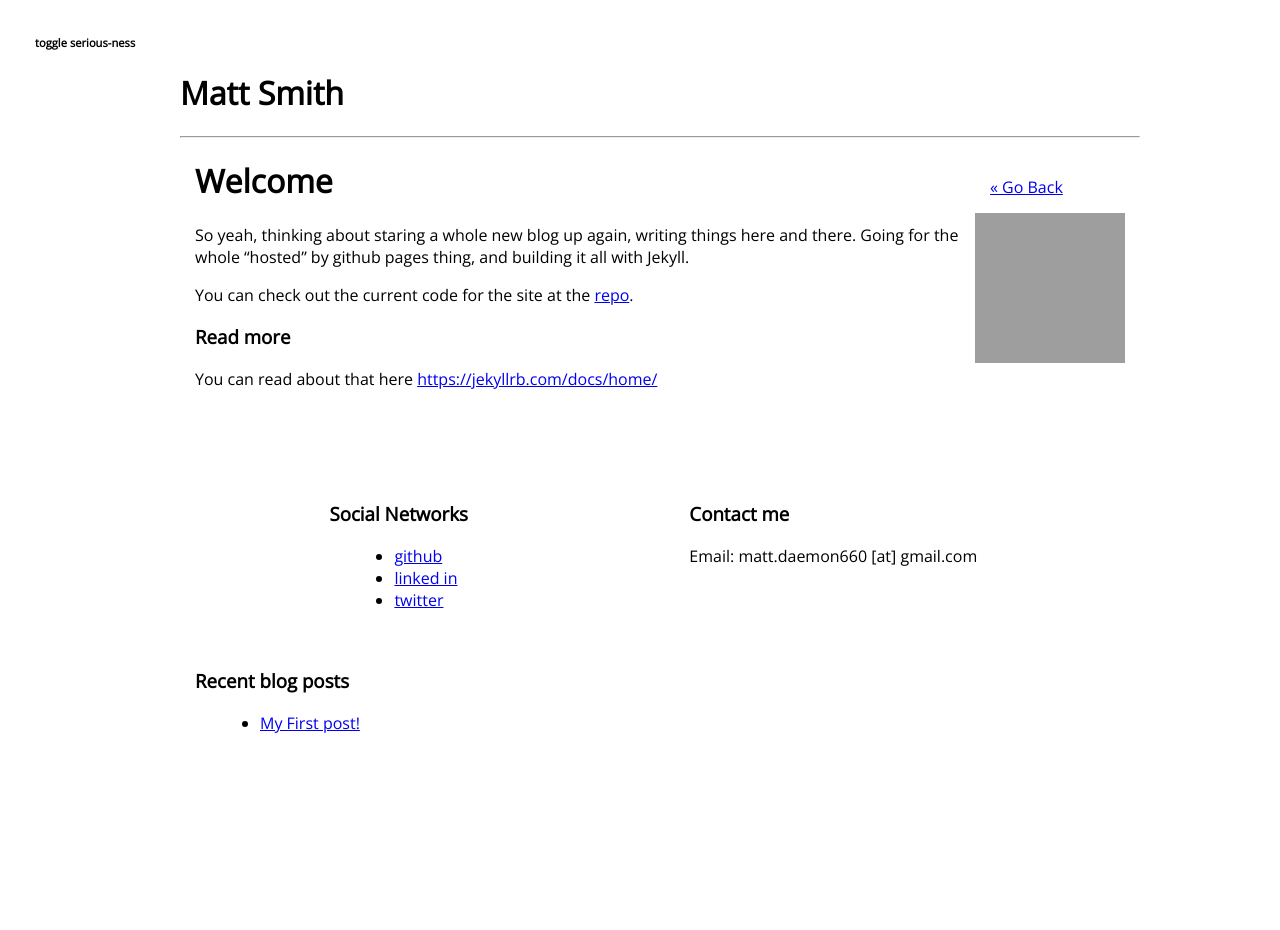
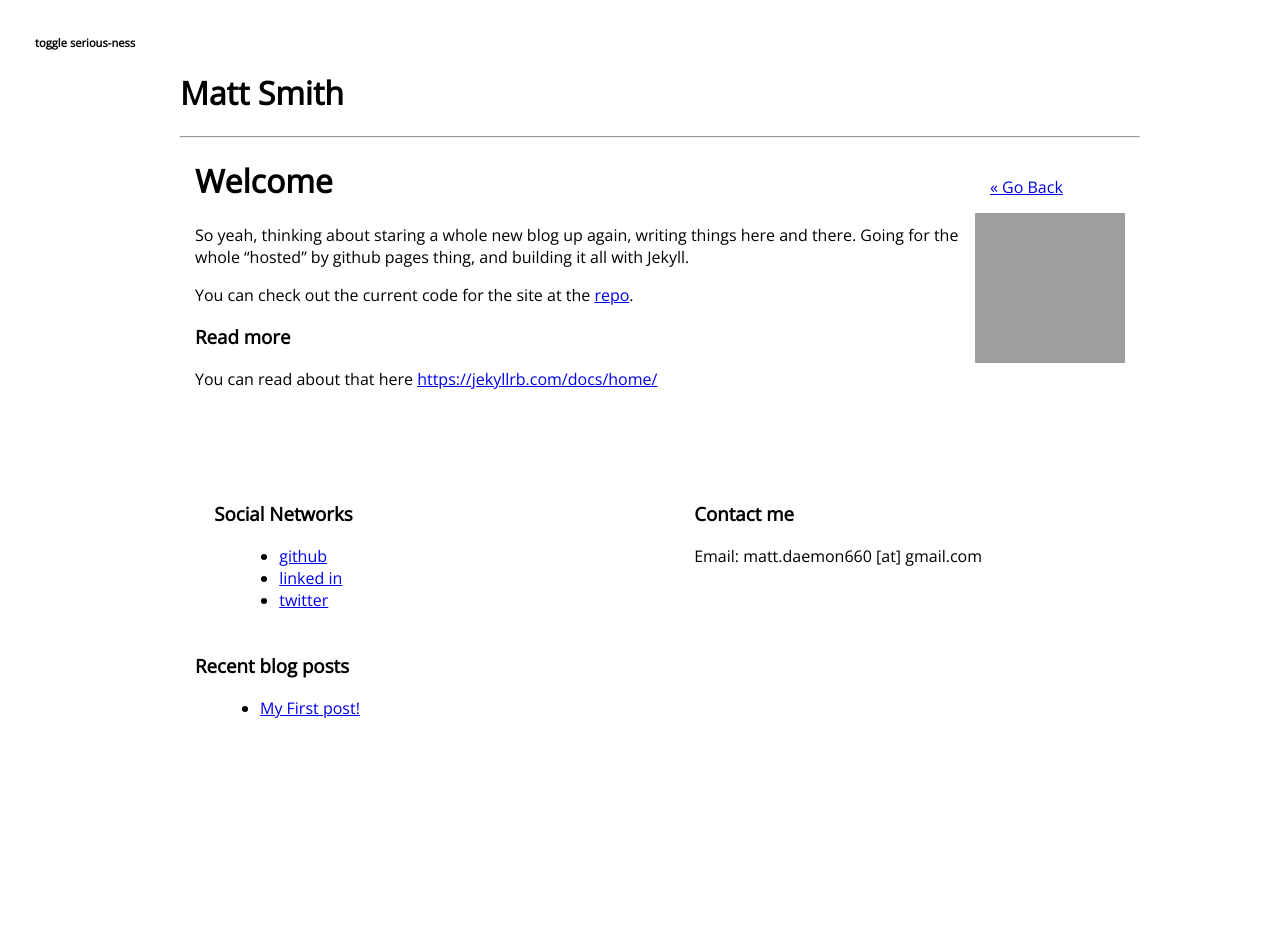
Before and after one commit to psykzz/psykzz.github.io, a Jekyll site: the page built from _posts/2017-06-02-my-first-post.md, in a window 1280 px wide. Built offline with Jekyll 4.4.1, drawn with Linux system fonts in a browser that asks for light colours; grey boxes are pictures that could not be loaded.

Commit message:
Update srs.html

```diff
--- a/_includes/srs.html
+++ b/_includes/srs.html
@@ -19,7 +19,6 @@
 </div>
 {% endif %}
 
-<div class='container'>
 <div class='row'>
   <div class='col-6' id='social-section'>
     <h3>Social Networks</h3>
@@ -35,8 +34,6 @@
     <p>Email: matt.daemon660 [at] gmail.com</p>
   </div>
 </div>
-</div>
-
 
 <div id='recent-posts'>
   <h3>Recent blog posts</h3>
```
Lines whose indentation alone changed are shown as unchanged.
